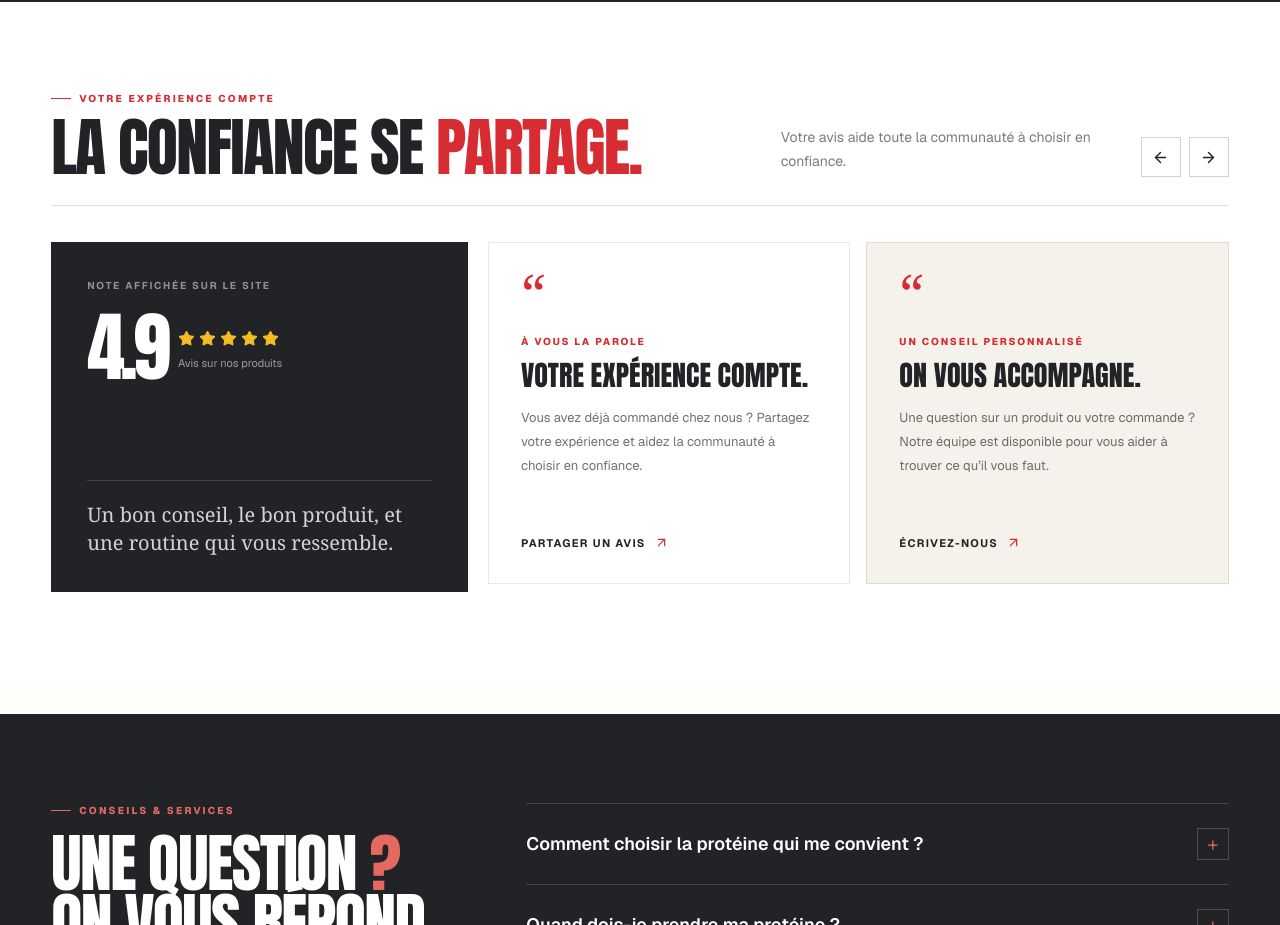
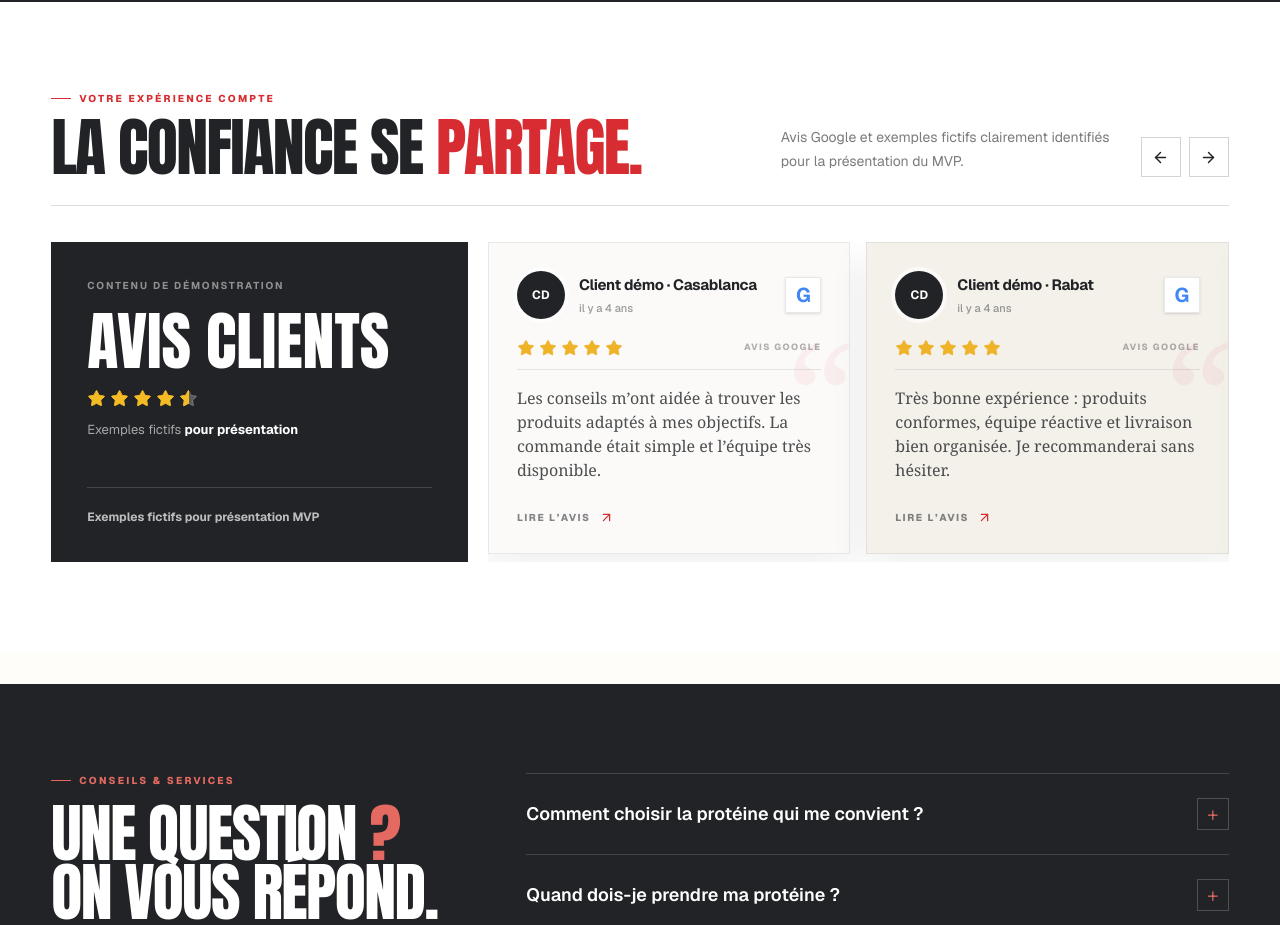
Before and after one commit to Hicham2115/ProteineMaroc, a Next.js app: page / in a window 1280 px wide. Shown: the part 3560-4485 px from the top of the page. Built offline with nearby package versions, Linux system fonts and the light colour scheme.

Commit message:
your message

```diff
--- a/components/reviews-section.tsx
+++ b/components/reviews-section.tsx
@@ -3,29 +3,52 @@
 import { useRef } from "react";
 import { ArrowLeft, ArrowRight, ArrowUpRight, Star } from "lucide-react";
 
-const slides = [
+const reviews = [
   {
-    label: "À vous la parole",
-    title: "Votre expérience compte.",
-    text: "Vous avez déjà commandé chez nous ? Partagez votre expérience et aidez la communauté à choisir en confiance.",
-    link: "https://mesproteines.ma/",
-    action: "Partager un avis",
+    name: "Client démo · Casablanca",
+    initials: "CD",
+    stars: 5,
+    text: "Les conseils m’ont aidée à trouver les produits adaptés à mes objectifs. La commande était simple et l’équipe très disponible.",
+    demo: false,
   },
   {
-    label: "Un conseil personnalisé",
-    title: "On vous accompagne.",
-    text: "Une question sur un produit ou votre commande ? Notre équipe est disponible pour vous aider à trouver ce qu’il vous faut.",
-    link: "https://wa.me/212522980410",
-    action: "Écrivez-nous",
+    name: "Client démo · Rabat",
+    initials: "CD",
+    stars: 5,
+    text: "Très bonne expérience : produits conformes, équipe réactive et livraison bien organisée. Je recommanderai sans hésiter.",
+    demo: false,
   },
   {
-    label: "Votre routine, votre rythme",
-    title: "Chaque objectif est différent.",
-    text: "Prise de masse, récupération ou bien-être : découvrez une sélection pensée pour accompagner votre quotidien sportif.",
-    link: "https://mesproteines.ma/boutique/",
-    action: "Explorer la boutique",
+    name: "Client démo · Tanger",
+    initials: "CD",
+    stars: 5,
+    text: "J’ai trouvé les compléments que je cherchais et reçu de bons conseils pour faire mon choix. Je repasserai commande.",
+    demo: false,
+  },
+  {
+    name: "Client démo · Casablanca",
+    initials: "CD",
+    stars: 5,
+    text: "Je commande facilement depuis le site et je trouve les informations produits claires. Bonne expérience du début à la fin.",
+    demo: false,
+  },
+  {
+    name: "Client démo · Marrakech",
+    initials: "CD",
+    stars: 5,
+    text: "J’ai apprécié les conseils pour choisir ma whey. L’équipe a pris le temps de répondre à mes questions.",
+    demo: false,
+  },
+  {
+    name: "Client démo · Fès",
+    initials: "CD",
+    stars: 5,
+    text: "Un bon choix de compléments et une commande sans prise de tête. Je reviendrai pour compléter ma routine.",
+    demo: false,
   },
 ];
+
+const googleReviewsUrl = "https://g.co/kgs/JhnnQrM";
 
 export function ReviewsSection() {
   const sliderRef = useRef<HTMLDivElement>(null);
@@ -41,7 +64,10 @@ export function ReviewsSection() {
   }
 
   return (
-    <section className="bg-white px-[clamp(20px,4vw,60px)] py-[clamp(56px,7vw,96px)] text-[#212326]" aria-labelledby="reviews-title">
+    <section
+      className="bg-white px-[clamp(20px,4vw,60px)] py-[clamp(56px,7vw,96px)] text-[#212326]"
+      aria-labelledby="reviews-title"
+    >
       <div className="mx-auto max-w-[1440px]">
         <div className="mb-9 flex flex-wrap items-end justify-between gap-6 border-b border-[#212326]/15 pb-7">
           <div>
@@ -49,19 +75,33 @@ export function ReviewsSection() {
               <span className="h-px w-5 bg-brand-red" aria-hidden="true" />
               Votre expérience compte
             </p>
-            <h2 id="reviews-title" className="m-0 font-heading text-[clamp(38px,5vw,68px)] font-black uppercase leading-[.92] tracking-[-.025em]">
+            <h2
+              id="reviews-title"
+              className="m-0 font-heading text-[clamp(38px,5vw,68px)] font-black uppercase leading-[.92] tracking-[-.025em]"
+            >
               La confiance se <span className="text-brand-red">partage.</span>
             </h2>
           </div>
           <div className="flex items-end gap-5">
             <p className="mb-1 max-w-[340px] text-[14px] leading-6 text-[#212326]/60">
-              Votre avis aide toute la communauté à choisir en confiance.
+              Avis Google et exemples fictifs clairement identifiés pour la
+              présentation du MVP.
             </p>
             <div className="hidden gap-2 sm:flex">
-              <button type="button" onClick={() => moveSlider("previous")} aria-label="Avis précédent" className="flex size-10 items-center justify-center border border-[#212326]/20 transition-colors hover:border-brand-red hover:text-brand-red focus-visible:outline-2 focus-visible:outline-offset-2 focus-visible:outline-brand-red">
+              <button
+                type="button"
+                onClick={() => moveSlider("previous")}
+                aria-label="Avis précédent"
+                className="flex size-10 items-center justify-center border border-[#212326]/20 transition-colors hover:border-brand-red hover:text-brand-red focus-visible:outline-2 focus-visible:outline-offset-2 focus-visible:outline-brand-red"
+              >
                 <ArrowLeft size={17} aria-hidden="true" />
               </button>
-              <button type="button" onClick={() => moveSlider("next")} aria-label="Avis suivant" className="flex size-10 items-center justify-center border border-[#212326]/20 transition-colors hover:border-brand-red hover:text-brand-red focus-visible:outline-2 focus-visible:outline-offset-2 focus-visible:outline-brand-red">
+              <button
+                type="button"
+                onClick={() => moveSlider("next")}
+                aria-label="Avis suivant"
+                className="flex size-10 items-center justify-center border border-[#212326]/20 transition-colors hover:border-brand-red hover:text-brand-red focus-visible:outline-2 focus-visible:outline-offset-2 focus-visible:outline-brand-red"
+              >
                 <ArrowRight size={17} aria-hidden="true" />
               </button>
             </div>
@@ -71,34 +111,144 @@ export function ReviewsSection() {
         <div className="grid gap-5 lg:grid-cols-[.72fr_1.28fr]">
           <div className="flex min-h-[320px] flex-col justify-between bg-[#212326] p-7 text-white sm:p-9">
             <div>
-              <p className="mb-4 text-[10px] font-bold uppercase tracking-[.18em] text-white/50">Note affichée sur le site</p>
+              <p className="mb-4 text-[10px] font-bold uppercase tracking-[.18em] text-white/50">
+                Contenu de démonstration
+              </p>
               <div className="flex items-center gap-3">
-                <span className="font-heading text-[76px] font-black leading-none tracking-[-.06em]">4.9</span>
-                <span className="pt-2">
-                  <span className="flex gap-1 text-[#f4bb24]" aria-label="5 étoiles">
-                    {Array.from({ length: 5 }, (_, index) => <Star key={index} size={17} fill="currentColor" strokeWidth={1.5} aria-hidden="true" />)}
-                  </span>
-                  <span className="mt-2 block text-[11px] text-white/55">Avis sur nos produits</span>
+                <span className="font-heading text-[clamp(38px,5vw,64px)] font-black uppercase leading-none">
+                  Avis clients
                 </span>
               </div>
+              <div
+                className="mt-4 flex gap-1 text-[#f4bb24]"
+                aria-label="Étoiles fictives de démonstration"
+              >
+                {Array.from({ length: 4 }, (_, index) => (
+                  <Star
+                    key={index}
+                    size={19}
+                    fill="currentColor"
+                    strokeWidth={1.2}
+                    aria-hidden="true"
+                  />
+                ))}
+                <span
+                  className="relative inline-flex text-white/25"
+                  aria-hidden="true"
+                >
+                  <Star size={19} fill="currentColor" strokeWidth={1.2} />
+                  <span className="absolute inset-y-0 left-0 w-1/2 overflow-hidden text-[#f4bb24]">
+                    <Star size={19} fill="currentColor" strokeWidth={1.2} />
+                  </span>
+                </span>
+              </div>
+              <p className="mb-0 mt-3 text-[13px] text-white/60">
+                Exemples fictifs{" "}
+                <strong className="text-white">pour présentation</strong>
+              </p>
             </div>
-            <p className="mb-0 mt-8 border-t border-white/15 pt-5 font-serif text-[20px] leading-snug text-white/80">
-              Un bon conseil, le bon produit, et une routine qui vous ressemble.
+            <p className="mb-0 mt-8 border-t border-white/15 pt-5 text-[12px] font-bold text-white/70">
+              Exemples fictifs pour présentation MVP
             </p>
           </div>
 
-          <div ref={sliderRef} className="flex snap-x snap-mandatory gap-4 overflow-x-auto scroll-smooth pb-2 [scrollbar-width:none] [&::-webkit-scrollbar]:hidden" aria-label="Avis et conseils">
-            {slides.map((slide, index) => (
-              <article key={slide.title} className={`flex min-h-[320px] w-[88%] flex-none snap-start flex-col justify-between border border-[#212326]/10 p-7 sm:w-[calc(50%-8px)] sm:p-8 ${index === 1 ? "bg-[#f5f2ec]" : "bg-white"}`}>
-                <div>
-                  <span className="mb-6 block font-serif text-[54px] leading-[.65] text-brand-red" aria-hidden="true">“</span>
-                  <p className="mb-3 text-[10px] font-extrabold uppercase tracking-[.18em] text-brand-red">{slide.label}</p>
-                  <h3 className="m-0 font-heading text-[clamp(22px,2.2vw,30px)] font-bold uppercase leading-[1.02]">{slide.title}</h3>
-                  <p className="mb-0 mt-4 max-w-[400px] text-[13px] leading-6 text-[#212326]/65">{slide.text}</p>
+          <div
+            ref={sliderRef}
+            className="flex snap-x snap-mandatory gap-4 overflow-x-auto scroll-smooth pb-2 [scrollbar-width:none] [&::-webkit-scrollbar]:hidden"
+            aria-label="Avis Google des clients"
+          >
+            {reviews.map((review, index) => (
+              <article
+                key={review.name}
+                className={`group relative flex min-h-[270px] w-[88%] flex-none snap-start flex-col overflow-hidden border border-[#212326]/[.08] p-6 shadow-[0_14px_38px_rgba(33,35,38,.07)] transition duration-300 hover:-translate-y-1 hover:shadow-[0_20px_48px_rgba(33,35,38,.12)] sm:w-[calc(50%-8px)] sm:p-7 ${index % 2 === 0 ? "bg-[#fbfaf8]" : "bg-[#f4f0ea]"}`}
+              >
+                <span
+                  className="absolute inset-x-0 top-0 h-[3px] origin-left scale-x-0 bg-brand-red transition-transform duration-300 group-hover:scale-x-100"
+                  aria-hidden="true"
+                />
+                <span
+                  className="pointer-events-none absolute -right-1 top-[74px] font-serif text-[150px] leading-none text-brand-red/[.055]"
+                  aria-hidden="true"
+                >
+                  “
+                </span>
+                <div className="relative flex min-w-0 items-center gap-3.5">
+                  <span className="flex size-12 flex-none items-center justify-center rounded-full bg-[#212326] text-[12px] font-bold tracking-wide text-white ring-4 ring-white/70">
+                    {review.initials}
+                  </span>
+                  <div className="min-w-0 flex-1">
+                    <h3 className="m-0 overflow-hidden text-ellipsis whitespace-nowrap text-[15px] font-bold tracking-[-.02em]">
+                      {review.name}
+                    </h3>
+                    <p className="mb-0 mt-1 text-[11px] font-medium text-[#212326]/45">
+                      {review.demo ? "Démo · avis fictif" : "il y a 4 ans"}
+                    </p>
+                  </div>
+                  {review.demo ? (
+                    <span className="border border-brand-red/20 bg-brand-red/5 px-2 py-1 text-[8px] font-extrabold uppercase tracking-[.1em] text-brand-red">
+                      Exemple
+                    </span>
+                  ) : (
+                    <a
+                      href={googleReviewsUrl}
+                      target="_blank"
+                      rel="noreferrer"
+                      className="flex size-9 flex-none items-center justify-center border border-[#212326]/10 bg-white text-[20px] font-bold leading-none shadow-sm focus-visible:outline-2 focus-visible:outline-offset-2 focus-visible:outline-brand-red"
+                      aria-label={`Source Google pour l'avis de ${review.name}`}
+                    >
+                      <span className="text-[#4285f4]">G</span>
+                    </a>
+                  )}
                 </div>
-                <a href={slide.link} className="mt-7 inline-flex items-center gap-2 text-[11px] font-bold uppercase tracking-[.12em] transition-colors hover:text-brand-red focus-visible:outline-2 focus-visible:outline-offset-4 focus-visible:outline-brand-red">
-                  {slide.action} <ArrowUpRight size={15} className="text-brand-red" aria-hidden="true" />
-                </a>
+                <div className="relative mt-5 flex items-center justify-between border-b border-[#212326]/10 pb-3">
+                  <div
+                    className="flex items-center gap-1 text-[#eeb329]"
+                    aria-label={`${review.stars} étoiles sur 5`}
+                  >
+                    {Array.from({ length: review.stars }, (_, index) => (
+                      <Star
+                        key={index}
+                        size={18}
+                        fill="currentColor"
+                        strokeWidth={1.2}
+                        aria-hidden="true"
+                      />
+                    ))}
+                    {Array.from({ length: 5 - review.stars }, (_, index) => (
+                      <Star
+                        key={`empty-${index}`}
+                        size={18}
+                        className="text-[#c9cdd1]"
+                        fill="currentColor"
+                        strokeWidth={1.2}
+                        aria-hidden="true"
+                      />
+                    ))}
+                  </div>
+                  <span className="text-[9px] font-extrabold uppercase tracking-[.16em] text-[#212326]/35">
+                    {review.demo ? "Contenu fictif" : "Avis Google"}
+                  </span>
+                </div>
+                {review.text && (
+                  <p className="relative mb-0 mt-4 line-clamp-4 font-serif text-[16px] leading-[1.5] text-[#212326]/80">
+                    {review.text}
+                  </p>
+                )}
+                {review.text && !review.demo && (
+                  <a
+                    href={googleReviewsUrl}
+                    target="_blank"
+                    rel="noreferrer"
+                    className="relative mt-auto inline-flex items-center gap-2 pt-4 text-[10px] font-extrabold uppercase tracking-[.16em] text-[#212326]/55 transition-colors hover:text-brand-red focus-visible:outline-2 focus-visible:outline-offset-4 focus-visible:outline-brand-red"
+                  >
+                    Lire l’avis{" "}
+                    <ArrowUpRight
+                      size={15}
+                      className="text-brand-red transition-transform group-hover:translate-x-0.5 group-hover:-translate-y-0.5"
+                      aria-hidden="true"
+                    />
+                  </a>
+                )}
               </article>
             ))}
           </div>
```
